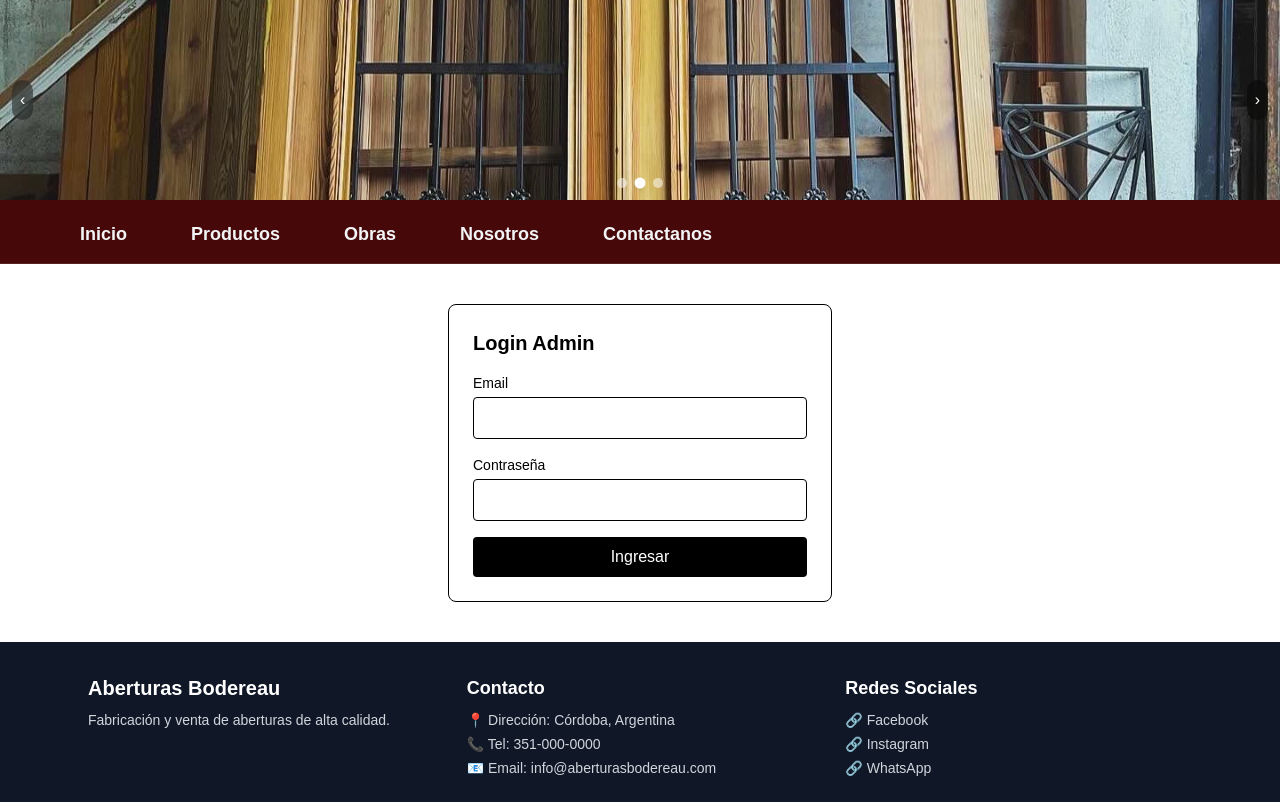
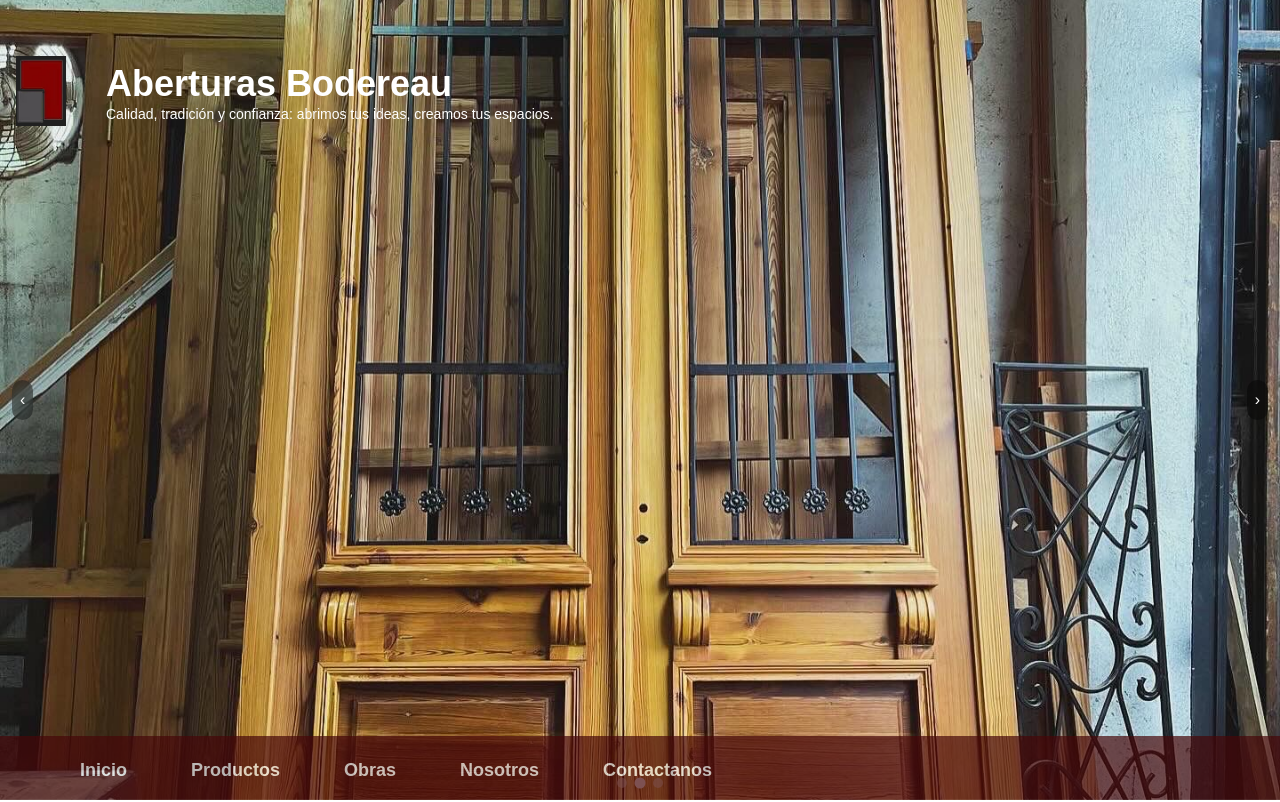
Before and after one commit to ismaelmaizon/aberturaspagweb, a Next.js app: page /login in a window 1280 px wide. Shown: the top 802 px of the page. Built offline with nearby package versions, Linux system fonts and the light colour scheme.

Commit message:
validando conexion db

```diff
--- /dev/null
+++ b/src/app/api/health/db/route.ts
@@ -0,0 +1,24 @@
+import { NextResponse } from "next/server";
+import { db } from "../../../../utils/conectDB"; // ajustá la ruta según donde tengas el archivo
+
+export async function GET() {
+  try {
+    const [rows] = await db.query("SELECT 1");
+    return NextResponse.json({
+      ok: true,
+      message: "Conexión a la base de datos OK",
+      db: process.env.DB_NAME,
+    });
+  // eslint-disable-next-line @typescript-eslint/no-explicit-any
+  } catch (error: any) {
+    console.error("Error en /api/health/db:", error);
+    return NextResponse.json(
+      {
+        ok: false,
+        message: "Error al conectar a la base de datos",
+        error: error?.message || "Error desconocido",
+      },
+      { status: 500 }
+    );
+  }
+}
--- a/src/app/page.tsx
+++ b/src/app/page.tsx
@@ -7,6 +7,7 @@ import { Boxes, DoorClosed, MessageCircle, ShieldCheck, Truck } from "lucide-rea
 import Products from "./../components/products/products";
 import Nosotros from "./../components/nosotros/nosotros";
 import Obras from "../components/obras/obras";
+
 
 const fadeUp = {
   initial: { opacity: 0, y: 24 },
@@ -22,6 +23,7 @@ export default function Home() {
     const enlace = `https://wa.me/${WHATSAPP_NUMBER}?text=${encodeURIComponent(mensaje)}`;
     window.open(enlace, "_blank");
   };
+
 
   const descargarPDF = async () => {
     try {
@@ -283,6 +285,7 @@ export default function Home() {
         </motion.div>
       </div>
     </div>
+
   );
 }
 
--- a/src/components/imageCarousel/imageCarousel.tsx
+++ b/src/components/imageCarousel/imageCarousel.tsx
@@ -54,7 +54,7 @@ export default function ImageCarousel({images, autoPlay, interval, className}: I
   return (
     <div className={`relative w-full overflow-hidden bg-black/5 ${className}`}>
       {/* CONTENEDOR DE SLIDES */}
-      <div className={`relative w-full aspect-[16/9] ${className} `}>
+      <div className={`relative w-full h-full`}>
         {images.map((image, index) => (
           <div
             key={image.src}
--- a/src/components/navbar/navBar.tsx
+++ b/src/components/navbar/navBar.tsx
@@ -1,12 +1,17 @@
 "use client";
 
-import { Disclosure, DisclosureButton, DisclosurePanel, Menu, MenuButton, MenuItem, MenuItems } from '@headlessui/react'
-import { Bars3Icon, BellIcon, XMarkIcon } from '@heroicons/react/24/outline'
+import {
+  Disclosure,
+  DisclosureButton,
+  DisclosurePanel,
+} from '@headlessui/react'
+import { Bars3Icon, XMarkIcon } from '@heroicons/react/24/outline'
 import Image from 'next/image'
 
 import { usePathname } from "next/navigation";
 import Link from "next/link";
 import ImageCarousel from '../imageCarousel/imageCarousel';
+import { useEffect, useState } from "react";
 
 const navigation = [
   { name: 'Inicio', href: '/' },
@@ -14,48 +19,94 @@ const navigation = [
   { name: 'Obras', href: '/obras'},
   { name: 'Nosotros', href: '/nosotros'},
   { name: 'Contactanos', href: '/contactanos'},
-]
+];
 
 function classNames(...classes: string[]) {
-  return classes.filter(Boolean).join(' ')
+  return classes.filter(Boolean).join(' ');
 }
 
 export default function Navbar() {
-
   const images = [
     { src: "/web/img/carousel1.jpeg", alt: "Imagen 1" },
     { src: "/web/img/GDSF5132.jpeg", alt: "Imagen 2" },
     { src: "/web/img/carousel3.jpeg", alt: "Imagen 3" }
-  ]
+  ];
 
   const pathname = usePathname();
+  const [scrolled, setScrolled] = useState(false);
 
-  function isActive(href:string, path: string) {
-    console.log("Comparando href:", href, "con path:", path);
+  useEffect(() => {
+    const onScroll = () => {
+      setScrolled(window.scrollY > 0);
+    };
+
+    window.addEventListener("scroll", onScroll);
+    return () => window.removeEventListener("scroll", onScroll);
+  }, []);
+
+
+  // Al inicio: nav abajo del todo. Al scrollear: nav arriba.
+  const navTransform = scrolled
+  ? "translateY(0)"
+  : "translateY(calc(100vh - 4rem))";
+
+
+  function isActive(href: string, path: string) {
     return href === path;
   }
 
   return (
-    <div>
-      <div className="relative w-full h-50 bg-cover bg-center">
-        <div className="absolute inset-0 bg-black/40 ">
-          <ImageCarousel images={images} autoPlay={true} interval={4000} className={'w-full h-50'}  />
-          {
-          // <Image src="/web/img/GDSF5132.jpeg" alt="Fondo" fill style={{ objectFit: "cover", opacity: 0.7 }} />
-          }
-        </div> {/* oscurece la imagen opcional
-        <div className="relative z-10 text-white p-4 flex flex-row items-center justify-between h-full">
-          <div className="ml-5">
-            <h1 className="text-white text-4xl font-bold">Aberturas Bodereau</h1>
-            <h3 className="text-white text-sm font-large">Calidad, tradición y confianza: abrimos tus ideas, creamos tus espacios.</h3>
+    <div className="relative">
+      {/* HERO FULL SCREEN */}
+      <div className="relative w-full h-screen bg-cover bg-center overflow-hidden">
+        {/* Fondo (carousel) */}
+        <div className="absolute inset-0">
+          <div className="absolute inset-0 bg-black/40">
+            <ImageCarousel
+              images={images}
+              autoPlay={true}
+              interval={4000}
+              className="w-full h-full"
+            />
           </div>
-          <Image className="mr-5 hidden sm:block" src="/web/img/logopag.png" alt="Logo" width={50} height={50} />
-        </div> */}
         </div>
-      <Disclosure
-        as="nav"
-        className="relative bg-red-950/100 after:pointer-events-none after:absolute after:inset-x-0 after:bottom-0 after:h-px after:bg-white/10"
+
+        {/* CONTENIDO ENCIMA DEL HERO */}
+        <div className={`
+    relative z-10 text-white p-4 flex flex-row items-start justify-start h-full
+    transition-all duration-500 ease-out
+    ${scrolled ? 'mt-40 opacity-0' : 'mt-10 opacity-100'}
+  `}>
+          <Image
+            className="mr-5 hidden sm:block"
+            src="/web/img/logopag.png"
+            alt="Logo"
+            width={50}
+            height={50}
+          />
+          <div className="ml-5 mt-2">
+            <h1 className="text-white text-4xl font-bold">
+              Aberturas Bodereau
+            </h1>
+            <h3 className="text-white text-sm font-large">
+              Calidad, tradición y confianza: abrimos tus ideas, creamos tus espacios.
+            </h3>
+          </div>
+        </div>
+      </div>
+
+      {/* NAVBAR FIJO CON ANIMACIÓN SUAVE */}
+      <div
+        className={`fixed top-0 left-0 right-0 z-20
+          bg-red-950/100 ${scrolled ? 'opacity-100' : 'opacity-70'}
+          after:pointer-events-none after:absolute after:inset-x-0 after:bottom-0 after:h-px after:bg-white/10
+          transition-transform duration-500 ease-out
+        `}
+        style={{
+          transform: navTransform,
+        }}
       >
+        <Disclosure as="nav">
           <div className="mx-auto max-w-7xl px-2 sm:px-6 lg:px-8">
             <div className="relative flex h-16 items-center justify-between">
               <div className="absolute inset-y-0 left-0 flex items-center sm:hidden">
@@ -67,40 +118,44 @@ export default function Navbar() {
                   <XMarkIcon aria-hidden="true" className="text-black hidden size-6 group-data-open:block" />
                 </DisclosureButton>
               </div>
+
               <div className="flex flex-1 items-center justify-center sm:justify-start">
                 <div className="flex shrink-0 items-center block sm:hidden">
                   <Image
-                  src="/web/img/logoAB.png" // ruta de la imagen de tu logo
+                    src="/web/img/logoAB.png"
                     alt="Logo"
                     className="h-30 w-auto"
                     width={100}
                     height={50}
                   />
                 </div>
+
                 <div className="hidden sm:ml-6 sm:flex sm:items-center">
                   <div className="flex space-x-4 text-2xl font-semibold">
                     {navigation.map((item) => {
                       const active = isActive(item.href, pathname);
-                    return(
+                      return (
                         <div key={item.name}>
                           <Link
                             href={item.href}
                             aria-current={active ? 'page' : undefined}
                             className={classNames(
-                              active ? 'bg-gray-950/60 text-white' : 'text-gray-100 hover:bg-white/5 hover:text-white',
+                              active
+                                ? 'bg-gray-950/60 text-white'
+                                : 'text-gray-100 hover:bg-white/5 hover:text-white',
                               'rounded-md px-6 py-2 text-[18px] font-large',
                             )}
                           >
                             {item.name}
                           </Link>
                         </div>
-                    )
+                      );
                     })}
                   </div>
                 </div>
               </div>
-            <div className="absolute inset-y-0 right-0 flex items-center pr-2 sm:static sm:inset-auto sm:ml-6 sm:pr-0">
-            </div>
+
+              <div className="absolute inset-y-0 right-0 flex items-center pr-2 sm:static sm:inset-auto sm:ml-6 sm:pr-0" />
             </div>
           </div>
 
@@ -111,11 +166,13 @@ export default function Navbar() {
                 return (
                   <DisclosureButton
                     key={item.name}
-                as="a"
+                    as={Link}
                     href={item.href}
                     aria-current={active ? 'page' : undefined}
                     className={classNames(
-                  active ? 'bg-gray-950/50 text-white' : 'text-gray-300 hover:bg-white/5 hover:text-white',
+                      active
+                        ? 'bg-gray-950/50 text-white'
+                        : 'text-gray-300 hover:bg-white/5 hover:text-white',
                       'block rounded-md px-3 py-2 text-base font-medium',
                     )}
                   >
@@ -127,5 +184,6 @@ export default function Navbar() {
           </DisclosurePanel>
         </Disclosure>
       </div>
-  )
+    </div>
+  );
 }
--- a/src/utils/conectDB.ts
+++ b/src/utils/conectDB.ts
@@ -20,3 +20,19 @@ export const db = mysql.createPool({
   database: process.env.DB_NAME,
   port: Number(process.env.DB_PORT),
 });
+
+
+// ✅ Test al iniciar el servidor
+async function testDbConnection() {
+  try {
+    const connection = await db.getConnection();
+    await connection.query("SELECT 1");
+    connection.release();
+    console.log(`✅ Conectado correctamente a la BD "${process.env.DB_NAME}"`);
+  } catch (error) {
+    console.error("❌ ERROR al conectar a la base de datos:", error);
+  }
+}
+
+// se ejecuta una sola vez, cuando el archivo se importa en el servidor
+testDbConnection();
```
Lines whose indentation alone changed are shown as unchanged.
